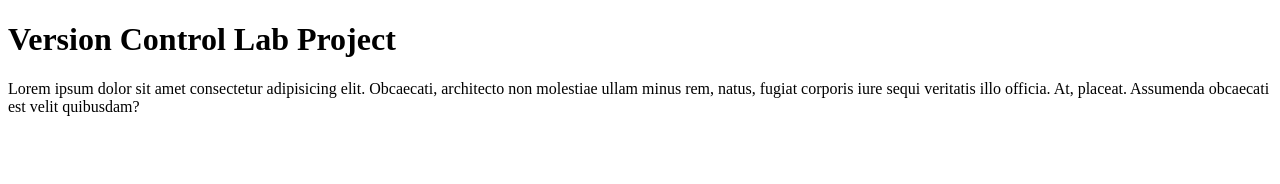
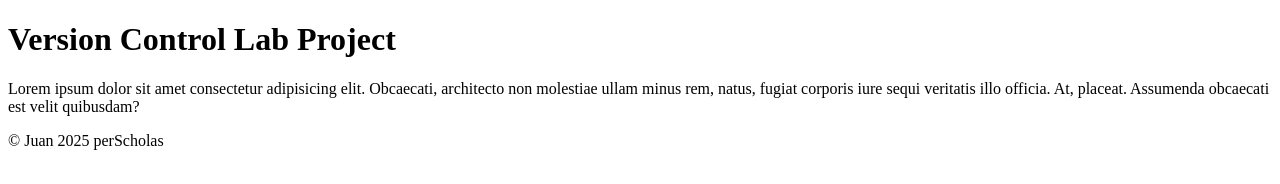
Before and after one commit to JuanSalda91/version-control-simulation-juan, a plain HTML site: page index.html in a window 1280 px wide. Drawn offline with Linux system fonts and the light colour scheme.

Commit message:
Footer modified

```diff
--- a/index.html
+++ b/index.html
@@ -11,5 +11,9 @@
         <p>Lorem ipsum dolor sit amet consectetur adipisicing elit. Obcaecati, architecto non molestiae ullam minus rem, natus, fugiat corporis iure sequi veritatis illo officia. At, placeat. Assumenda obcaecati est velit quibusdam?</p>
     </header>
 
+    <footer>
+        <p>&copy; Juan 2025 perScholas</p>
+    </footer>
+
 </body>
 </html>
```
